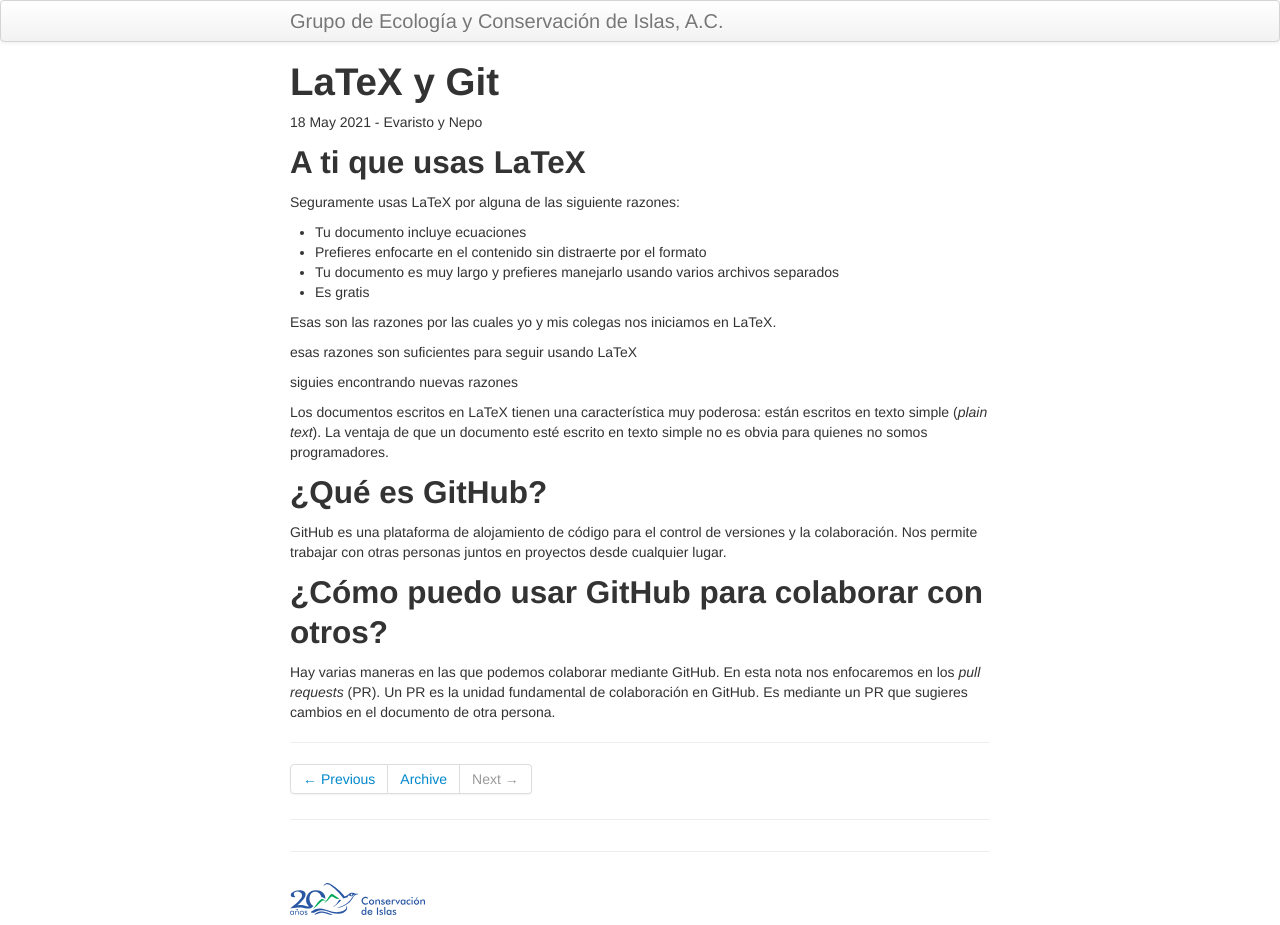
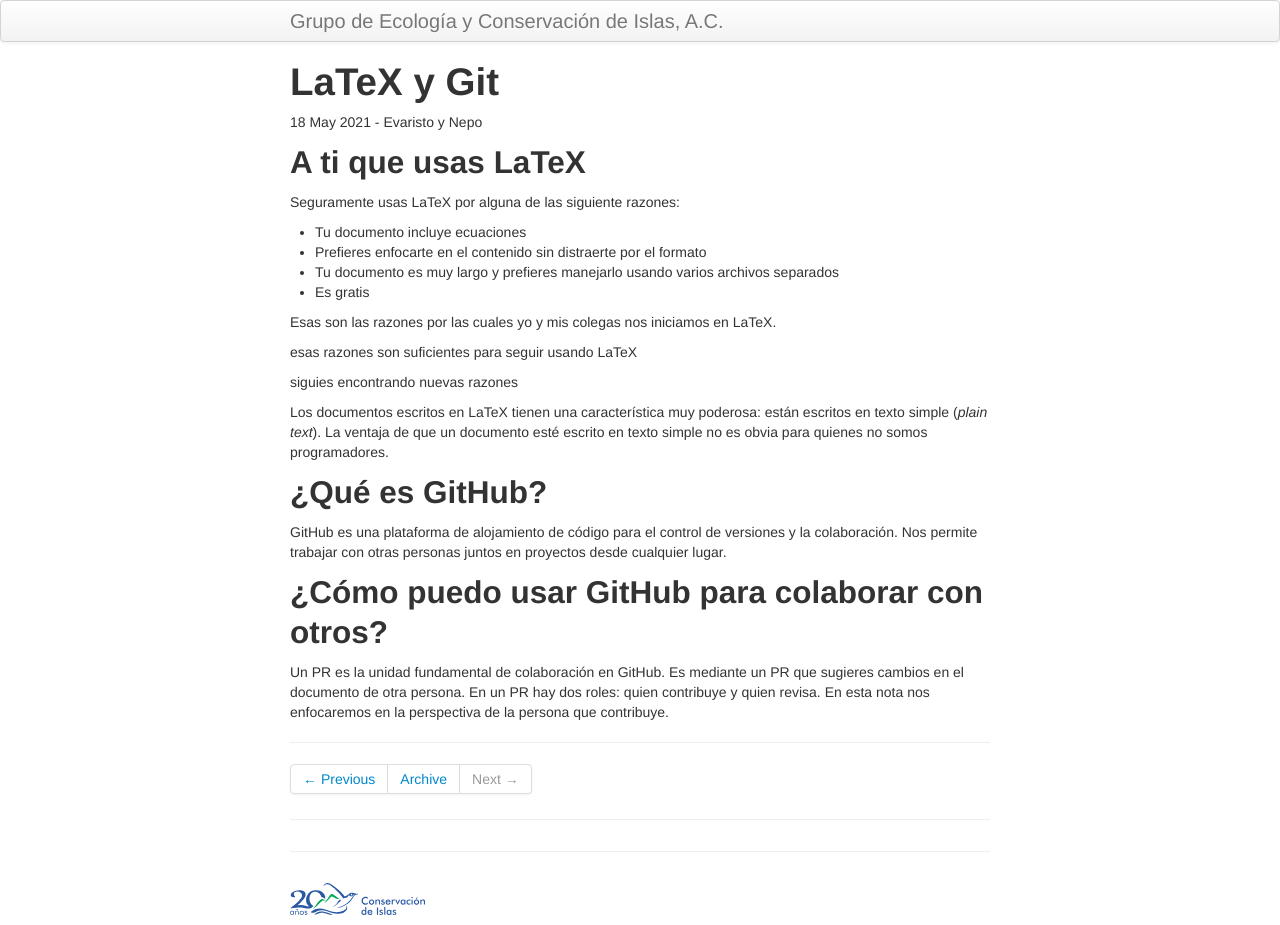
Before and after one commit to LizethMReyes/islasgeci.github.io, a Jekyll site: the page built from _posts/2021-05-18-latex_git.md, in a window 1280 px wide. Built offline with Jekyll 4.4.1, drawn with Linux system fonts in a browser that asks for light colours.

Commit message:
✍️ Write

```diff
--- a/_posts/2021-05-18-latex_git.md
+++ b/_posts/2021-05-18-latex_git.md
@@ -30,6 +30,6 @@ Nos permite trabajar con otras personas juntos en proyectos desde cualquier luga
 
 ## ¿Cómo puedo usar GitHub para colaborar con otros?
 
-Hay varias maneras en las que podemos colaborar mediante GitHub. En esta nota nos enfocaremos en los
-_pull requests_ (PR). Un PR es la unidad fundamental de colaboración en GitHub. Es mediante un PR
-que sugieres cambios en el documento de otra persona.
+Un PR es la unidad fundamental de colaboración en GitHub. Es mediante un PR que sugieres cambios en
+el documento de otra persona. En un PR hay dos roles: quien contribuye y quien revisa. En esta nota
+nos enfocaremos en la perspectiva de la persona que contribuye.
```
